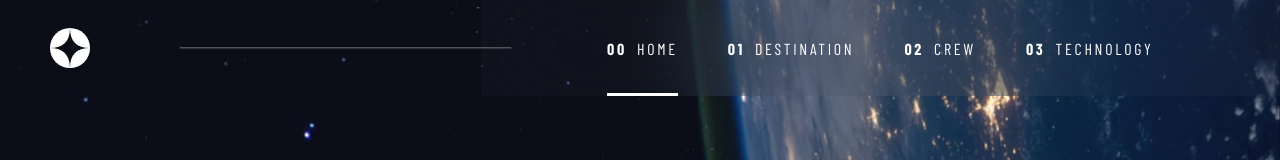
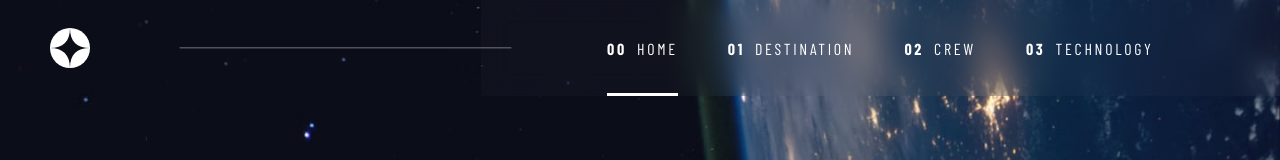
Before and after one commit to AlexDDevv/space-tourism, a React (Vite) app: page / in a window 1280 px wide. Shown: the top 160 px of the page. Built offline with nearby package versions, Linux system fonts and the light colour scheme; a web font is replaced by a local one.

Commit message:
Try with 15px and webkit before

```diff
--- a/src/assets/sass/components/header/_navBar.scss
+++ b/src/assets/sass/components/header/_navBar.scss
@@ -21,8 +21,8 @@
     }
     .menu-content {
         background: $bgMenu;
-        -webkit-backdrop-filter: blur(50px);
-        backdrop-filter: blur(50px);
+        -webkit-backdrop-filter: blur(15px);
+        backdrop-filter: blur(15px);
         position: fixed;
         top: 0;
         right: 0;
```
